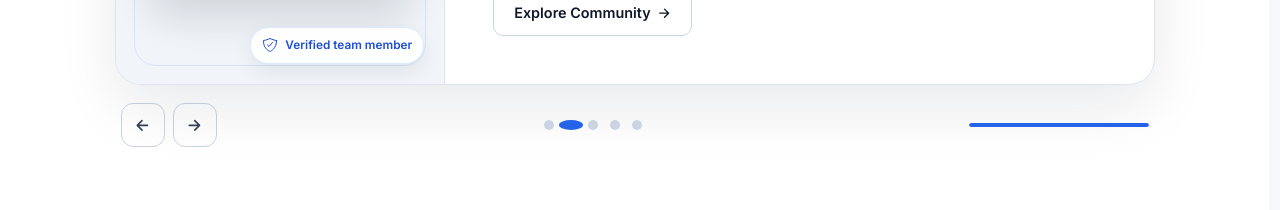
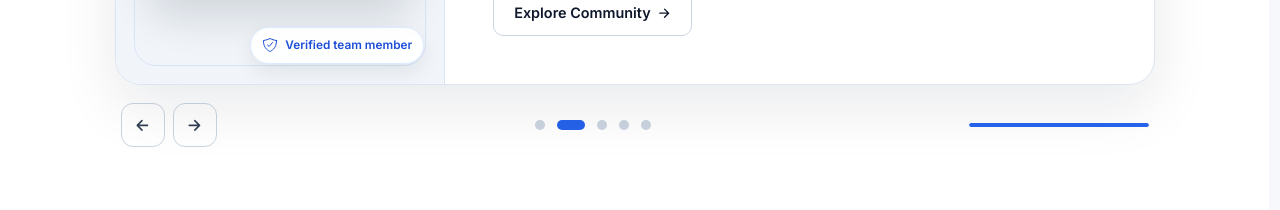
Before and after one commit to khoem168/SmartCommunity, a React (Vite) app in the folder frontend_user/: page / in a window 1280 px wide. Shown: the part 4280-4490 px from the top of the page. Built offline with nearby package versions, Linux system fonts and the light colour scheme; no server answers.

Commit message:
Fix bilingual mentor carousel indicators

```diff
--- a/frontend_user/src/pages/home/Home.css
+++ b/frontend_user/src/pages/home/Home.css
@@ -1554,7 +1554,10 @@
 }
 
 .mentor-carousel-dots button {
+  box-sizing: border-box;
+  flex: 0 0 auto;
   width: 10px;
+  min-width: 10px;
   min-height: 10px;
   height: 10px;
   padding: 0;
@@ -1562,15 +1565,31 @@
   border-radius: 999px;
   background: #cbd5e1;
   cursor: pointer;
-  transform: scaleX(1);
+  line-height: 0;
   transition:
-    background-color 100ms ease-out,
-    transform 100ms ease-out;
+    width 180ms cubic-bezier(0.22, 1, 0.36, 1),
+    background-color 180ms ease-out;
 }
 
 .mentor-carousel-dots button.active {
+  width: 28px;
   background: #2563eb;
-  transform: scaleX(2.4);
+}
+
+/* Khmer buttons use a larger global tap target. Carousel indicators are
+   intentionally compact, so keep their geometry identical in both languages. */
+html[lang="km"] .app-shell .mentor-carousel-dots button,
+html[data-language="km"] .app-shell .mentor-carousel-dots button {
+  width: 10px;
+  min-width: 10px;
+  min-height: 10px;
+  height: 10px;
+  line-height: 0;
+}
+
+html[lang="km"] .app-shell .mentor-carousel-dots button.active,
+html[data-language="km"] .app-shell .mentor-carousel-dots button.active {
+  width: 28px;
 }
 
 .mentor-carousel-progress {
```
